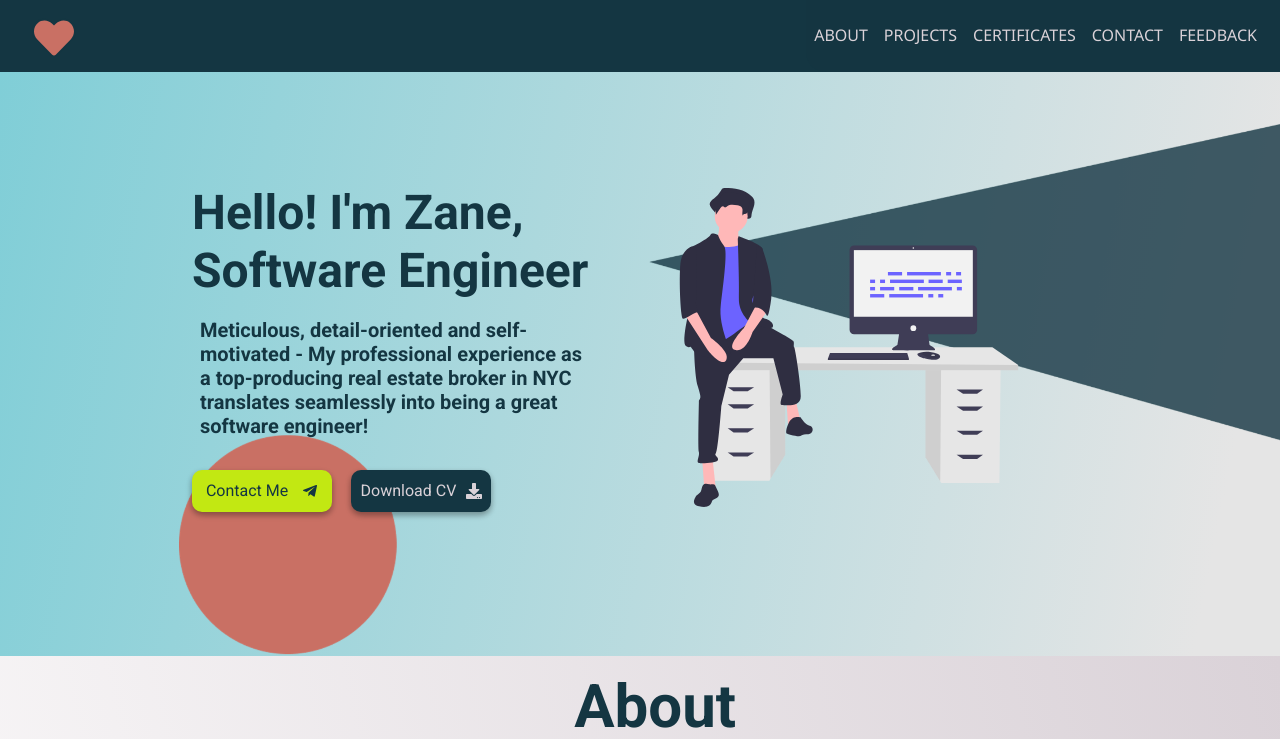
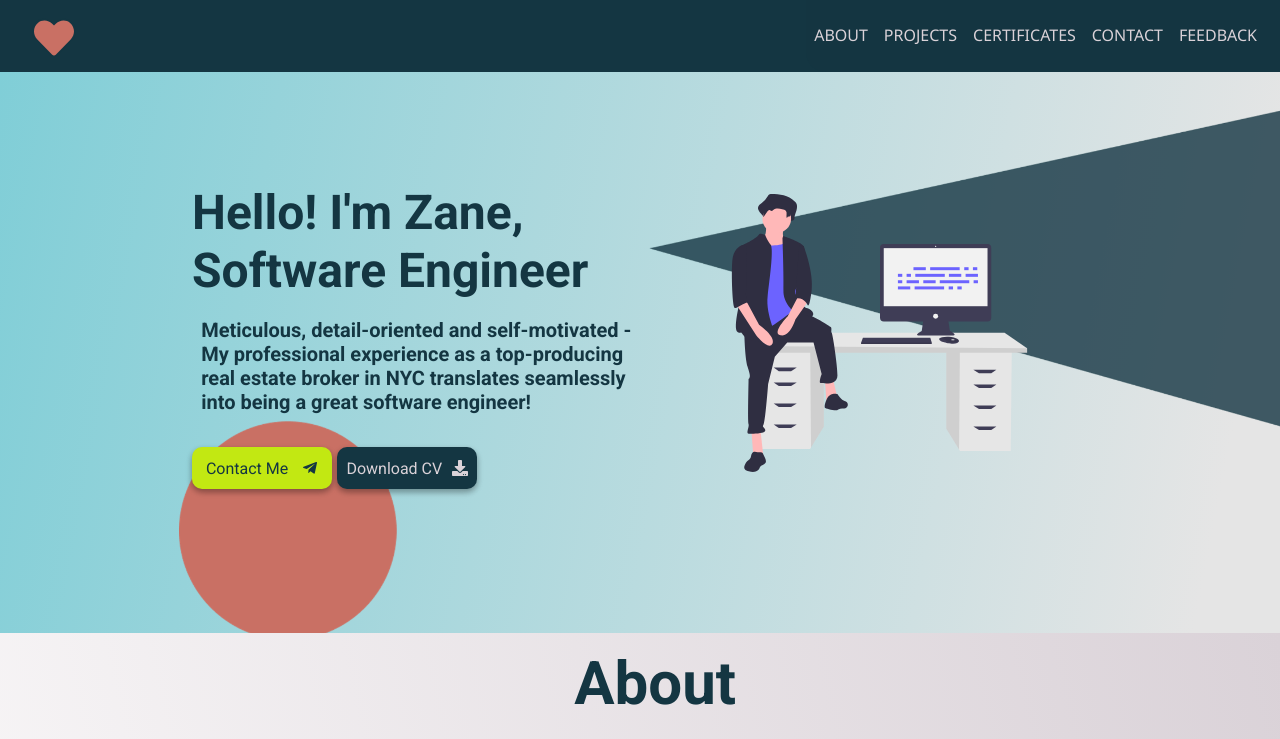
Before and after one commit to zaneaw/portfolio, a Next.js app: page / in a window 1280 px wide. Shown: the top 739 px of the page. Built offline with nearby package versions, Linux system fonts and the light colour scheme.

Commit message:
layout fixed

```diff
--- a/components/hero.jsx
+++ b/components/hero.jsx
@@ -47,6 +47,7 @@ export default function Hero() {
                             being a great software engineer!
                         </motion.span>
                     </motion.h4>
+                    <motion.div className={styles.buttonsContainer}>
                         <motion.a
                             variants={itemVariant}
                             whileHover={{ scale: 1.1 }}
@@ -69,10 +70,10 @@ export default function Hero() {
                         >
                             Download CV <FaDownload />
                         </motion.a>
+                    </motion.div>
                     <motion.div variants={itemVariant} className={styles.image}>
                         <Image
                             src="/images/hero-image.svg"
-                            layout="responsive"
                             height="400px"
                             width="600px"
                             alt="image of a cartoon sitting on a computer desk with a computer next to them."
--- a/components/hero.module.css
+++ b/components/hero.module.css
@@ -1,13 +1,8 @@
 .grid {
-    display: grid;
+    display: flex;
     gap: 1.2rem;
-    grid-template-areas:
-        "hello hello"
-        "detail detail"
-        "contact download"
-        "image image";
+    flex-direction: column;
 }
-
 .hello {
     grid-area: hello;
 }
@@ -18,9 +13,18 @@
     margin: 0 0 3% 2%;
 }
 
+.buttonsContainer {
+    display: flex;
+    gap: 5px;
+    align-items: center;
+    justify-content: center;
+}
+
 .buttons {
+    flex: 1 1 0px;
     border-radius: 10px;
     min-width: 140px;
+    max-width: 250px;
     min-height: 42px;
     font-family: var(--ff-primary);
     border: none;
@@ -38,20 +42,28 @@
 
 .download {
     background-color: var(--clr-dark);
+    grid-area: download;
     color: var(--clr-light);
-    grid-area: download;
 }
 
 .image {
+    grid-area: image;
     padding-bottom: 1em;
-    grid-area: image;
 }
 
 .show {
     font-family: var(--ff-primary);
 }
 
-/* @media (min-width: 40em) */
+@media (max-width: 25em) {
+    .buttonsContainer {
+        /* flex-direction: column; */
+    }
+    /* text underneath header, only show at > 30em */
+    .show {
+        display: none;
+    }
+}
 
 @media (min-width: 60em) {
     .grid {
@@ -78,10 +90,3 @@
         padding: 0;
     }
 }
-
-@media (max-width: 30em) {
-    /* text underneath header, only show at > 30em */
-    .show {
-        display: none;
-    }
-}
```
Lines whose indentation alone changed are shown as unchanged.
